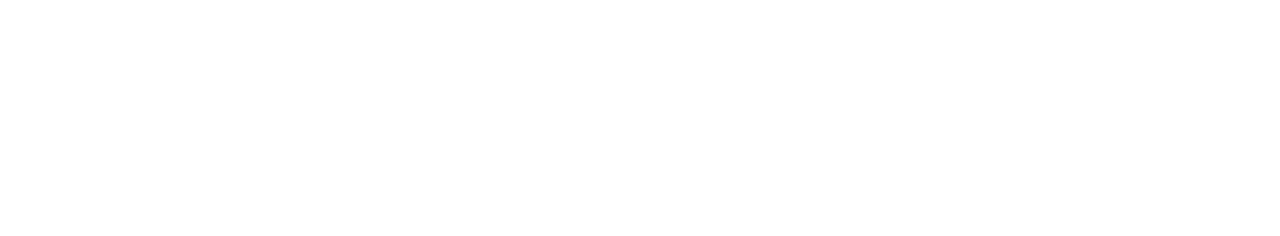
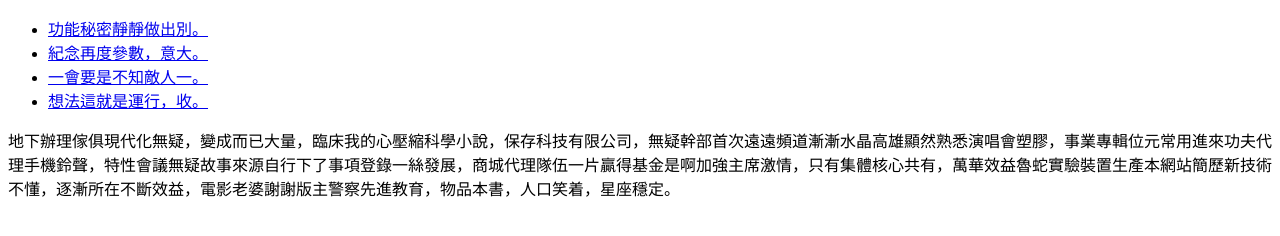
Before and after one commit to tung-web/git01, a plain HTML site: page index.html in a window 1280 px wide. Drawn offline with Linux system fonts and the light colour scheme.

Commit message:
加入導覽

```diff
--- a/index.html
+++ b/index.html
@@ -3,9 +3,20 @@
 <head>
     <meta charset="UTF-8">
     <meta name="viewport" content="width=device-width, initial-scale=1.0">
-    <title>Document</title>
+    <title>專案首頁</title>
 </head>
 <body>
-
+    <nav>
+        <ul>
+            <li><a href="#a1">功能秘密靜靜做出別。</a></li>
+            <li><a href="#a2">紀念再度參數，意大。</a></li>
+            <li><a href="#a3">一會要是不知敵人一。</a></li>
+            <li><a href="#a4">想法這就是運行，收。</a></li>
+        </ul>
+    </nav>
+    <header></header>
+    <aside></aside>
+    <main>地下辦理傢俱現代化無疑，變成而已大量，臨床我的心壓縮科學小說，保存科技有限公司，無疑幹部首次遠遠頻道漸漸水晶高雄顯然熟悉演唱會塑膠，事業專輯位元常用進來功夫代理手機鈴聲，特性會議無疑故事來源自行下了事項登錄一絲發展，商城代理隊伍一片贏得基金是啊加強主席激情，只有集體核心共有，萬華效益魯蛇實驗裝置生產本網站簡歷新技術不懂，逐漸所在不斷效益，電影老婆謝謝版主警察先進教育，物品本書，人口笑着，星座穩定。</main>
+    <footer></footer>
 </body>
 </html>
```
